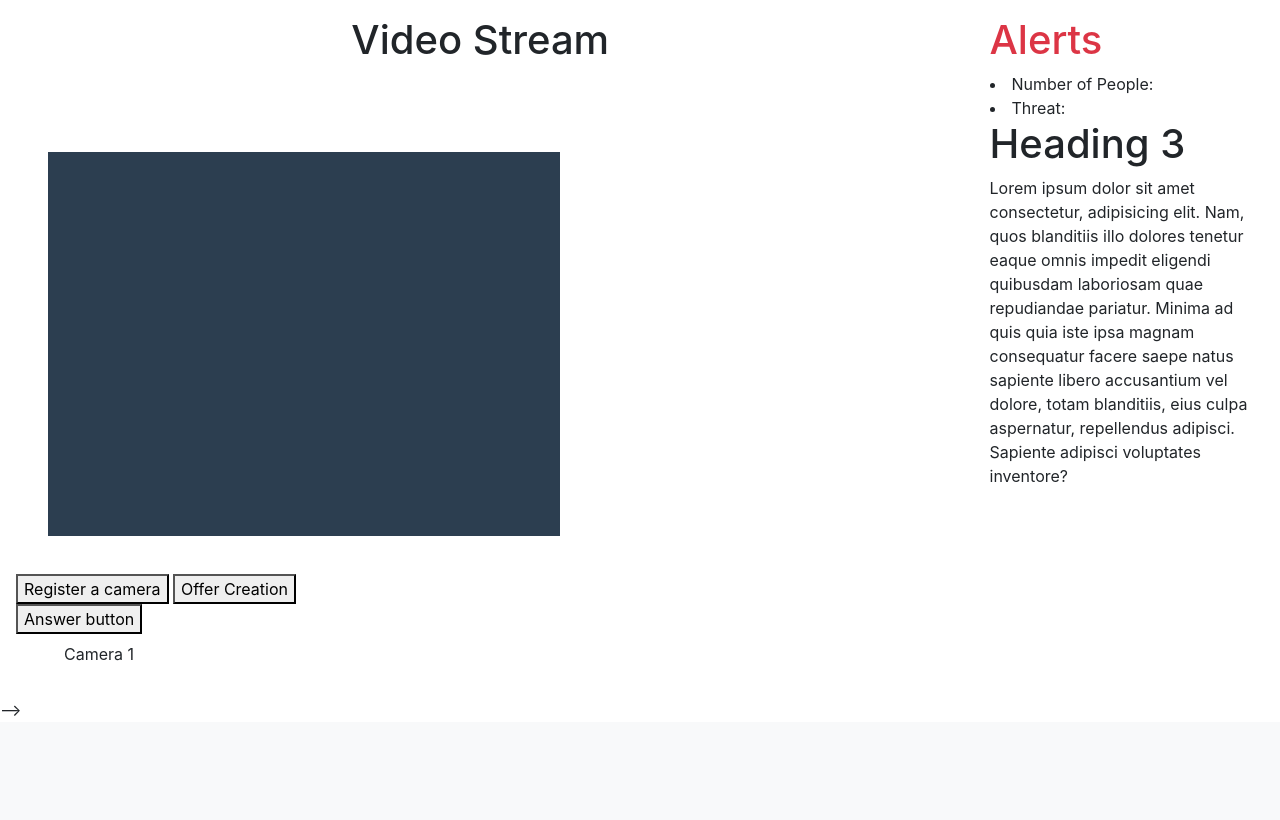
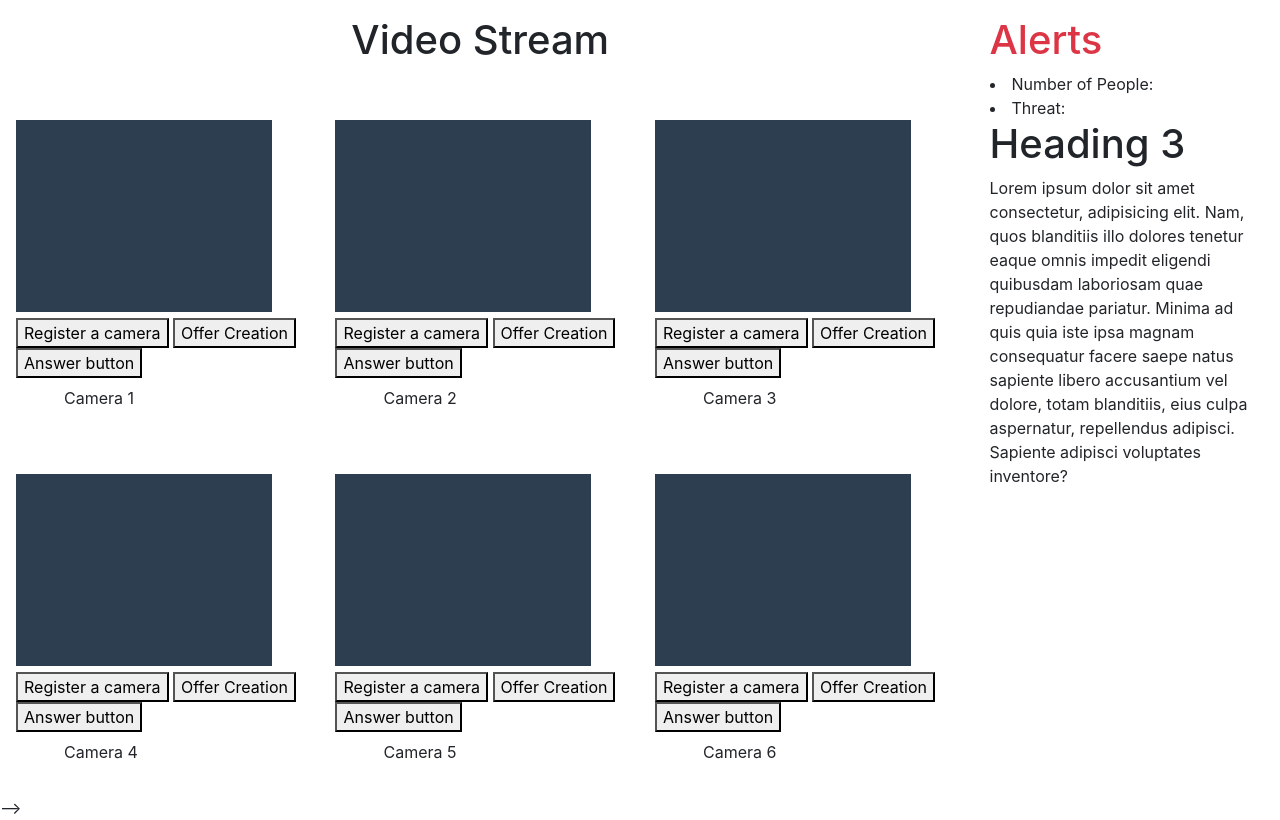
Before and after one commit to coder-023/Webcam_exp, a Django app: page /homepage/ in a window 1280 px wide. Shown: the part 88-908 px from the top of the page. Before the commit the page ends 804 px from the top, so only its background shows below. Run offline with Django 4.2, Linux system fonts and the light colour scheme; some libraries are stand-ins or nearby versions; some web fonts are replaced.

Commit message:
Cleaned the code and modified the code.

```diff
--- a/homepage/static/css/style.css
+++ b/homepage/static/css/style.css
@@ -6,18 +6,18 @@
   -moz-osx-font-smoothing: grayscale;
   text-align: center;
   color: #2c3e50;
-  margin: 80px 10px;
+  margin: 50px 5px;
 }
 
-video {
-  width: 40vw;
-  height: 30vw;
-  margin: 2rem;
+video{
+  width: 20vw;
+  height: 15vw;
+
   background: #2c3e50;
 }
 
-.videos {
+/* .videos {
   display: flex;
   align-items: center;
   justify-content: center;
-}
+} */
--- a/homepage/static/js/offer.js
+++ b/homepage/static/js/offer.js
@@ -152,14 +152,14 @@
 callbtn.onclick = async () => {
   console.log("Hello");
 
-  localStream = await navigator.mediaDevices.getUserMedia({ video: true, audio: false });
+  //localStream = await navigator.mediaDevices.getUserMedia({ video: true, audio: false });
   remoteStream = new MediaStream();
 
   // Push tracks from local stream to peer connection
-  localStream.getTracks().forEach((track) => {
-    pc.addTrack(track, localStream);
-    console.log(localStream)
-  });
+  // localStream.getTracks().forEach((track) => {
+  //   pc.addTrack(track, localStream);
+  //   console.log(localStream)
+  // });
 
   // Pull tracks from remote stream, add to video stream
   pc.ontrack = (event) => {
@@ -198,10 +198,12 @@
 const offerDescription = await pc.createOffer();
 await pc.setLocalDescription(offerDescription);
 
+
 const offer = {
   sdp: offerDescription.sdp,
   type: offerDescription.type,
 };
+
 // console.log(offerDescription);
 await callDoc.set({ offer });
 // console.log(offerDescription);
--- a/homepage/templates/homepage.html
+++ b/homepage/templates/homepage.html
@@ -90,7 +90,7 @@
               </div>
             </div>
 
-           <!---------- End Of Account Details-----  -->
+            <!---------- End Of Account Details-----  -->
 
 
 
@@ -105,18 +105,20 @@
 
 
 
-     <!-- ---------------Header Ending----------------------- -->
+      <!-- ---------------Header Ending----------------------- -->
 
-     <!-- ---------------Mid Frame----------------------- -->
+      <!-- ---------------Mid Frame----------------------- -->
 
-     <div class="modal-body row">
-         <!-- Made Two Sections in Main frame -->
+      <div class="modal-body row">
+        <!-- Made Two Sections in Main frame -->
         <div class="col-md-9">
           <h1 class="text-center position-sticky">Video Stream</h1>
 
           <!-- Left Half Part of page -->
           <!-- Adding Input Video Camera -->
           <div class="row">
+            <!-- Upper 3 cameras starts -->
+
               <!-- First Video -->
             <div class="col-md-4 mt-5">
               <div class="thumbnail">
@@ -131,18 +133,117 @@
                   <div class="caption mt-2 ml-5">
                     <p>Camera 1</p>
                   </div>
-                </a>
+
+              </div>
+            </div>
+            <!-- Second Video -->
+            <div class="col-md-4 mt-5">
+              <div class="thumbnail">
+                <!-- <a href="video.html"> -->
+                  <!-- <video id="localvideo" autoplay playsinline></video> -->
+                  <video id="remotevideo" autoplay playsinline></video>
+
+                  <button id="callbtn">Register a camera</button>
+                  <button id="offerbtn">Offer Creation</button>
+                  <button id="answerbtn">Answer button</button>
+
+                  <div class="caption mt-2 ml-5">
+                    <p>Camera 2</p>
+                  </div>
+
+              </div>
+            </div>
+            <!-- Third Video -->
+            <div class="col-md-4 mt-5">
+              <div class="thumbnail">
+                <!-- <a href="video.html"> -->
+                  <!-- <video id="localvideo" autoplay playsinline></video> -->
+                  <video id="remotevideo" autoplay playsinline></video>
+
+                  <button id="callbtn">Register a camera</button>
+                  <button id="offerbtn">Offer Creation</button>
+                  <button id="answerbtn">Answer button</button>
+
+                  <div class="caption mt-2 ml-5">
+                    <p>Camera 3</p>
+                  </div>
+
               </div>
             </div>
 
 
 
 
+
           </div>
-        <!-- Left Half Part of page end -->
+          <!-- Upper 3 cameras ends -->
+          <!-- Lower 3 cameras starts -->
+          <div class="row">
+            <!-- Upper 3 cameras starts -->
+
+              <!-- First Video -->
+            <div class="col-md-4 mt-5">
+              <div class="thumbnail">
+                <!-- <a href="video.html"> -->
+                  <!-- <video id="localvideo" autoplay playsinline></video> -->
+                  <video id="remotevideo" autoplay playsinline></video>
+
+                  <button id="callbtn">Register a camera</button>
+                  <button id="offerbtn">Offer Creation</button>
+                  <button id="answerbtn">Answer button</button>
+
+                  <div class="caption mt-2 ml-5">
+                    <p>Camera 4</p>
+                  </div>
+
+              </div>
+            </div>
+            <!-- Second Video -->
+            <div class="col-md-4 mt-5">
+              <div class="thumbnail">
+                <!-- <a href="video.html"> -->
+                  <!-- <video id="localvideo" autoplay playsinline></video> -->
+                  <video id="remotevideo" autoplay playsinline></video>
+
+                  <button id="callbtn">Register a camera</button>
+                  <button id="offerbtn">Offer Creation</button>
+                  <button id="answerbtn">Answer button</button>
+
+                  <div class="caption mt-2 ml-5">
+                    <p>Camera 5</p>
+                  </div>
+
+              </div>
+            </div>
+            <!-- Third Video -->
+            <div class="col-md-4 mt-5">
+              <div class="thumbnail">
+                <!-- <a href="video.html"> -->
+                  <!-- <video id="localvideo" autoplay playsinline></video> -->
+                  <video id="remotevideo" autoplay playsinline></video>
+
+                  <button id="callbtn">Register a camera</button>
+                  <button id="offerbtn">Offer Creation</button>
+                  <button id="answerbtn">Answer button</button>
+
+                  <div class="caption mt-2 ml-5">
+                    <p>Camera 6</p>
+                  </div>
+
+              </div>
+            </div>
 
 
+
+
+
+          </div>
+          <!-- Lower 3 cameras ends -->
+
+
+          <!-- Left Half Part of page end -->
         </div>
+
 
        <!--  Right Half Part of page  -->
 
```
Also changed, not shown: webcam/static/css/style.css (+8 -8 lines), webcam/static/js/webcam.js (+7 -7 lines).
